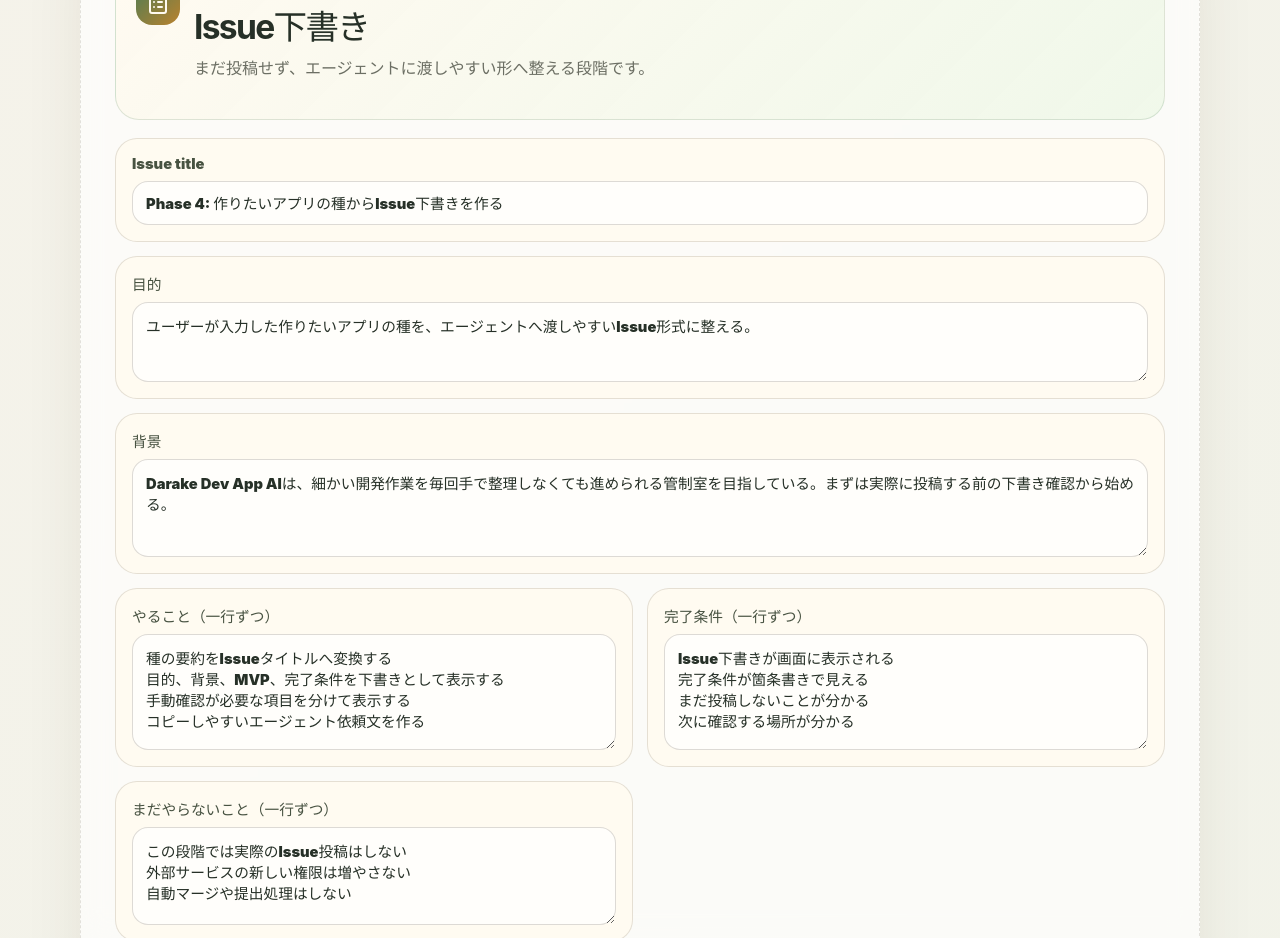
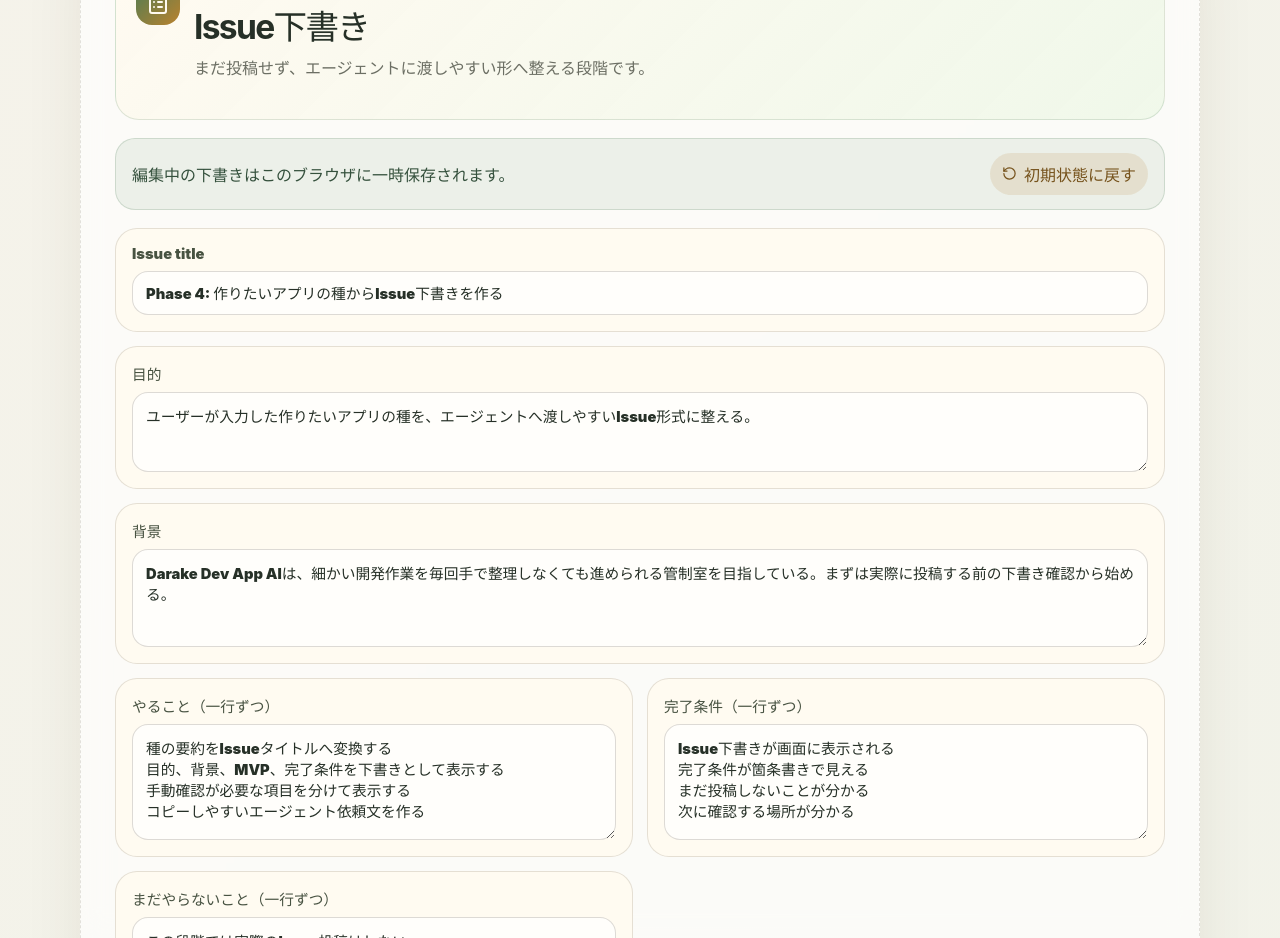
Before and after one commit to sunpotflower4460-cpu/darake-dev-app-AI, a React (Vite) app: page / in a window 1280 px wide. Shown: the part 7760-8698 px from the top of the page. Built offline with nearby package versions, Linux system fonts and the light colour scheme.

Commit message:
Phase 4.3: Issue下書きの一時保存を追加 (#14)
* feat: add draft store helpers

* feat: persist issue draft edits locally

* feat: style draft save note

* docs: describe phase 4.3 draft save

```diff
--- a/src/components/IssueDraftPanel.tsx
+++ b/src/components/IssueDraftPanel.tsx
@@ -1,7 +1,8 @@
 import { useMemo, useState } from 'react';
-import { Check, ClipboardList, Copy, SendHorizontal } from 'lucide-react';
+import { Check, ClipboardList, Copy, RotateCcw, SendHorizontal } from 'lucide-react';
 import { issueDraft } from '../data/issueDraft';
 import type { IssueDraft } from '../data/issueDraft';
+import { clearDraft, loadDraft, saveDraft } from '../utils/draftStore';
 import { formatIssueDraft } from '../utils/formatIssueDraft';
 
 function toLines(items: string[]): string {
@@ -35,11 +36,20 @@ function TextAreaField({ label, value, rows = 4, onChange }: { label: string; va
 
 export function IssueDraftPanel() {
   const [copyState, setCopyState] = useState<'idle' | 'copied' | 'failed'>('idle');
-  const [draft, setDraft] = useState<IssueDraft>(issueDraft);
+  const [draft, setDraft] = useState<IssueDraft>(() => loadDraft());
   const formattedDraft = useMemo(() => formatIssueDraft(draft), [draft]);
 
   function updateDraft(next: Partial<IssueDraft>) {
-    setDraft((current) => ({ ...current, ...next }));
+    setDraft((current) => {
+      const updated = { ...current, ...next };
+      saveDraft(updated);
+      return updated;
+    });
+  }
+
+  function handleReset() {
+    const resetDraft = clearDraft();
+    setDraft(resetDraft);
   }
 
   async function handleCopy() {
@@ -62,6 +72,11 @@ export function IssueDraftPanel() {
           <h3>Issue下書き</h3>
           <p>まだ投稿せず、エージェントに渡しやすい形へ整える段階です。</p>
         </div>
+      </div>
+
+      <div className="draftSaveNote">
+        <strong>編集中の下書きはこのブラウザに一時保存されます。</strong>
+        <button type="button" onClick={handleReset}><RotateCcw size={15} /> 初期状態に戻す</button>
       </div>
 
       <div className="issueEditorGrid">
--- a/src/issueEdit.css
+++ b/src/issueEdit.css
@@ -2,6 +2,34 @@
   display: grid;
   grid-template-columns: repeat(2, minmax(0, 1fr));
   gap: 14px;
+}
+
+.draftSaveNote {
+  display: flex;
+  justify-content: space-between;
+  gap: 12px;
+  align-items: center;
+  padding: 14px 16px;
+  border: 1px solid rgba(76, 124, 85, 0.2);
+  border-radius: 20px;
+  background: rgba(76, 124, 85, 0.09);
+}
+
+.draftSaveNote strong {
+  color: #35513d;
+}
+
+.draftSaveNote button {
+  display: inline-flex;
+  gap: 7px;
+  align-items: center;
+  border: 0;
+  border-radius: 999px;
+  padding: 9px 12px;
+  color: #76531d;
+  background: rgba(185, 130, 46, 0.14);
+  font-weight: 900;
+  cursor: pointer;
 }
 
 .issueEditField {
@@ -46,4 +74,9 @@
   .issueEditorGrid {
     grid-template-columns: 1fr;
   }
+
+  .draftSaveNote {
+    align-items: flex-start;
+    flex-direction: column;
+  }
 }
--- /dev/null
+++ b/src/utils/draftStore.ts
@@ -0,0 +1,31 @@
+import { issueDraft } from '../data/issueDraft';
+import type { IssueDraft } from '../data/issueDraft';
+
+const KEY = 'darake.issueDraft.v1';
+
+export function loadDraft(): IssueDraft {
+  try {
+    const raw = localStorage.getItem(KEY);
+    return raw ? { ...issueDraft, ...JSON.parse(raw) } : issueDraft;
+  } catch {
+    return issueDraft;
+  }
+}
+
+export function saveDraft(draft: IssueDraft): void {
+  try {
+    localStorage.setItem(KEY, JSON.stringify(draft));
+  } catch {
+    return;
+  }
+}
+
+export function clearDraft(): IssueDraft {
+  try {
+    localStorage.removeItem(KEY);
+  } catch {
+    return issueDraft;
+  }
+
+  return issueDraft;
+}
```
Also changed, not shown: 1 other file (tests, documents, lock files or other folders).
